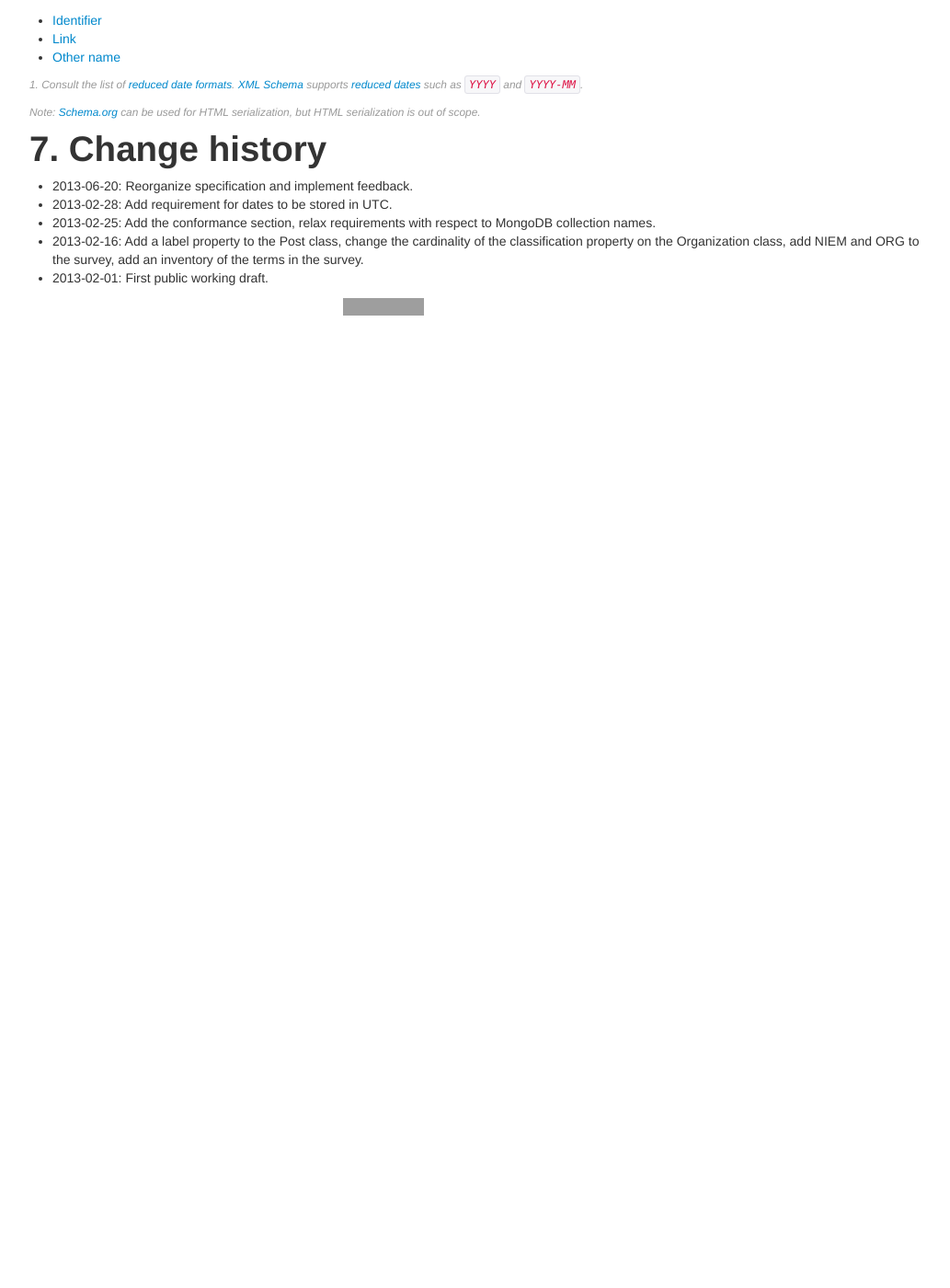
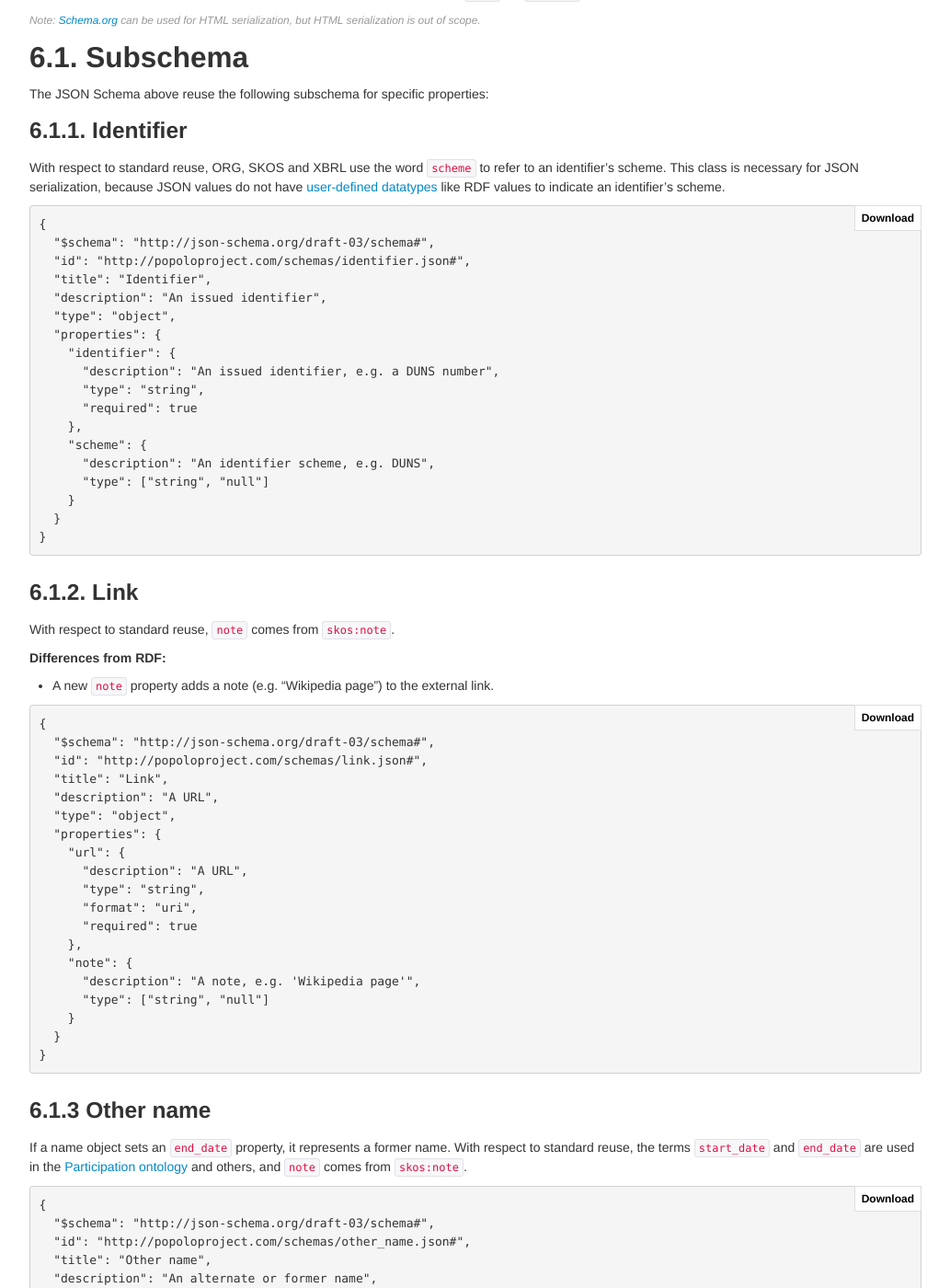
Before and after one commit to popolo-project/popolo-spec, a Jekyll site: the page built from specs/index.md, in a window 1280 px wide and 1400 px high, scrolled down 1870 px. Shown: the whole window at 92% size, without its empty margins (223-1256 px from the left). Built offline with Jekyll 4.4.1, drawn with Linux system fonts in a browser that asks for light colours; nearby versions of some CDN libraries; Markdown is read by kramdown in place of the engine named in the settings; before the commit the page ends 2223 px from its top, so only the background shows below that; some of the changed text lies outside the part shown; grey boxes are pictures that could not be loaded.

Commit message:
add more content and links to subschemas

```diff
--- a/specs/index.md
+++ b/specs/index.md
@@ -135,14 +135,40 @@ Dates <em class="rfc2119">must</em> be stored in <abbr title="Coordinated Univer
   </tbody>
 </table>
 
-The JSON Schema above reuse the following schema for specific properties:
-
-* [Identifier](/schemas/identifier.json)
-* [Link](/schemas/link.json)
-* [Other name](/schemas/other_name.json)
-
 <p class="note" id="note1">1. Consult the list of <a href="https://github.com/opennorth/popolo-spec/wiki/ISO-8601%3A2004-formats">reduced date formats</a>. <a href="http://www.w3.org/XML/Schema.html">XML Schema</a> supports <a href="http://www.w3.org/TR/xmlschema-2/#truncatedformats">reduced dates</a> such as <a href="http://www.w3.org/TR/xmlschema-2/#gYear"><code>YYYY</code></a> and <a href="http://www.w3.org/TR/xmlschema-2/#gYearMonth"><code>YYYY-MM</code></a>.</p>
 <p class="note">Note: <a href="http://schema.org/">Schema.org</a> can be used for HTML serialization, but HTML serialization is out of scope.</p>
+
+## 6.1. Subschema
+
+The JSON Schema above reuse the following subschema for specific properties:
+
+<h3 id="identifier">6.1.1. Identifier</h3>
+
+With respect to standard reuse, ORG, SKOS and XBRL use the word `scheme` to refer to an identifier's scheme. This class is necessary for JSON serialization, because JSON values do not have [user-defined datatypes](http://www.w3.org/TR/swbp-xsch-datatypes/) like RDF values to indicate an identifier's scheme.
+
+<div class="tab-content no-js">
+  <div class="tab-pane active" data-url="/schemas/identifier.json"></div>
+</div>
+
+<h3 id="link">6.1.2. Link</h3>
+
+With respect to standard reuse, `note` comes from [`skos:note`](http://www.w3.org/TR/skos-reference/#notes).
+
+**Differences from RDF:**
+
+* A new `note` property adds a note (e.g. "Wikipedia page") to the external link.
+
+<div class="tab-content no-js">
+  <div class="tab-pane active" data-url="/schemas/link.json"></div>
+</div>
+
+<h3 id="other-name">6.1.3 Other name</h3>
+
+If a name object sets an `end_date` property, it represents a former name. With respect to standard reuse, the terms `start_date` and `end_date` are used in the [Participation ontology](http://vocab.org/participation/schema) and others, and `note` comes from [`skos:note`](http://www.w3.org/TR/skos-reference/#notes).
+
+<div class="tab-content no-js">
+  <div class="tab-pane active" data-url="/schemas/other_name.json"></div>
+</div>
 
 <h1 id="history">7. Change history</h1>
 
--- a/specs/membership.md
+++ b/specs/membership.md
@@ -97,13 +97,13 @@ Briefly, the survey of existing specifications concludes that only the Organizat
 
 **Differences from RDF:**
 
-* Given the [complex encoding](http://www.w3.org/TR/owl-time/) of time intervals in RDF, a simple `start_date` and `end_date`[<sup>2</sup>](#note2) pair is used, as [proposed](http://www.epimorphics.com/web/wiki/organization-ontology-second-draft) by the original developers of the Organization ontology.
-* The terms `person_id` and `organization_id` are used instead of `member` and `organization` to conform to ODM conventions.
 * The value of the `role` property is a string, instead of a `skos:Concept`.
-* The term `links` is used instead of `seeAlso`. A new `note`[<sup>3</sup>](#note3) property adds a note to an external link.
+* The terms `person_id` is used instead of `member` to conform to <abbr title="object-relational mapper">ORM</abbr> conventions.
+* The terms `organization_id` is used instead of `organization` to conform to <abbr title="object-relational mapper">ORM</abbr> conventions.
+* Given the [complex encoding](http://www.w3.org/TR/owl-time/) of time intervals in RDF, a simple `start_date` and `end_date`[<sup>2</sup>](#note2) pair is used instead of `memberDuring`, as [proposed](http://www.epimorphics.com/web/wiki/organization-ontology-second-draft) by the original developers of the Organization ontology.
+* The term `links` is used instead of `seeAlso` and is serialized as an array of [link objects](/specs/#link).
 
 <p class="note" id="note2">2. With respect to reuse, the terms <code>start_date</code> and <code>end_date</code> are used in the <a href="http://vocab.org/participation/schema">Participation ontology</a> and others.</p>
-<p class="note" id="note3">3. <code>note</code> comes from <a href="http://www.w3.org/TR/skos-reference/#notes"><code>skos:note</code></a>. Any additional documentation properties <em class="rfc2119">should</em> re-use SKOS terms.</p>
 
 <ul class="nav nav-tabs no-js">
   <li><a href="#membership-schema">JSON Schema</a></li>
--- a/specs/organization.md
+++ b/specs/organization.md
@@ -149,14 +149,14 @@ In general, subclasses should only be used if the benefits outweigh the complexi
 
 **Differences from RDF:**
 
-* The terms `name` and `other_names` are used instead of `prefLabel` and `altLabel`, to be consistent with the Person class.
-* A new `scheme`[<sup>4</sup>](#note4) property indicates an identifier's scheme, because JSON values do not have [user-defined datatypes](http://www.w3.org/TR/swbp-xsch-datatypes/) like RDF.
-* The term `parent_id`[<sup>5</sup>](#note5) is used instead of `subOrganizationOf`.
-* The term `links` is used instead of `seeAlso`. A new `note`[<sup>6</sup>](#note6) property adds a note to an external link.
+* The terms `name` is used instead of `prefLabel`, to be consistent with the [Person](/specs/person.html) class.
+* The former name and alternate name properties are serialized as a single `other_names` property, whose value is an array of [name objects](/specs/#other-name).
+* The identifier property is serialized as `identifiers`, whose value is an array of [identifier objects](/specs/#identifier).
+* The term `parent_id`[<sup>4</sup>](#note4) is used instead of `subOrganizationOf`.
+* A new `dissolution_date` term is used for the date of dissolution, for which there is no RDF term.
+* The term `links` is used instead of `seeAlso` and is serialized as an array of [link objects](/specs/#link).
 
-<p class="note" id="note4">4. With respect to reuse, ORG, SKOS and XBRL use the word <code>scheme</code> to refer to this value.</p>
-<p class="note" id="note5">5. With respect to reuse, <a href="https://github.com/benedikt/mongoid-tree">mongoid-tree</a>, <a href="https://github.com/collectiveidea/awesome_nested_set/tree/master/lib/awesome_nested_set">awesome_nested_set</a> and <a href="https://github.com/amerine/acts_as_tree">acts_as_tree</a> use <code>parent_id</code>.</p>
-<p class="note" id="note6">6. <code>note</code> comes from <a href="http://www.w3.org/TR/skos-reference/#notes"><code>skos:note</code></a>. Any additional documentation properties <em class="rfc2119">should</em> re-use SKOS terms.</p>
+<p class="note" id="note4">4. With respect to reuse, <a href="https://github.com/benedikt/mongoid-tree">mongoid-tree</a>, <a href="https://github.com/collectiveidea/awesome_nested_set/tree/master/lib/awesome_nested_set">awesome_nested_set</a> and <a href="https://github.com/amerine/acts_as_tree">acts_as_tree</a> use <code>parent_id</code>.</p>
 
 <ul class="nav nav-tabs no-js">
   <li><a href="#organization-schema">JSON Schema</a></li>
--- a/specs/person.md
+++ b/specs/person.md
@@ -158,16 +158,13 @@ Although [`foaf:nick`](http://xmlns.com/foaf/spec/#term_nick) can represent alte
 
 <h1 id="serialization">4. Serialization</h1>
 
-The former name and alternate name properties are serialized as a single `other_names` property, whose value is an array of name objects. If a name object sets an `end_date`[<sup>5</sup>](#note5) property, it represents a former name.
-
 **Differences from RDF:**
 
-* The term `summary`[<sup>6</sup>](#note6) is used instead of `olb`, because abbreviations are avoided.
-* The term `links` is used instead of `seeAlso`. A new `note`[<sup>7</sup>](#note7) property adds a note to an external link.
+* The former name and alternate name properties are serialized as a single `other_names` property, whose value is an array of [name objects](/specs/#other-name).
+* The term `summary`[<sup>5</sup>](#note5) is used instead of `olb`, because abbreviations are avoided.
+* The term `links` is used instead of `seeAlso` and is serialized as an array of [link objects](/specs/#link).
 
-<p class="note" id="note5">5. With respect to reuse, the terms <code>start_date</code> and <code>end_date</code> are used in the <a href="http://vocab.org/participation/schema">Participation ontology</a> and others.</p>
-<p class="note" id="note6">6. With respect to reuse, <a href="http://drupal.org/">Drupal</a> uses the term <code>summary</code> to describe a brief version of a long text.</p>
-<p class="note" id="note7">7. <code>note</code> comes from <a href="http://www.w3.org/TR/skos-reference/#notes"><code>skos:note</code></a>. Any additional documentation properties <em class="rfc2119">should</em> re-use SKOS terms.</p>
+<p class="note" id="note5">5. With respect to reuse, <a href="http://drupal.org/">Drupal</a> uses the term <code>summary</code> to describe a brief version of a long text.</p>
 
 <ul class="nav nav-tabs no-js">
   <li><a href="#person-schema">JSON Schema</a></li>
--- a/specs/post.md
+++ b/specs/post.md
@@ -97,12 +97,11 @@ Briefly, the survey of existing specifications concludes that only the Organizat
 
 **Differences from RDF:**
 
-* The term `name` is used instead of `prefLabel`, to be consistent with the Person class.
-* The terms `person_id` and `organization_id` are used instead of `heldBy` and `postIn` to conform to ODM conventions.
+* The term `label` is used instead of `prefLabel`, to be consistent with the [ContactDetail](/specs/contact-detail.html) class.
 * The value of the `role` property is a string, instead of a `skos:Concept`.
-* The term `links` is used instead of `seeAlso`. A new `note`[<sup>2</sup>](#note2) property adds a note to an external link.
-
-<p class="note" id="note2">2. <code>note</code> comes from <a href="http://www.w3.org/TR/skos-reference/#notes"><code>skos:note</code></a>. Any additional documentation properties <em class="rfc2119">should</em> re-use SKOS terms.</p>
+* The terms `person_id` is used instead of `heldBy` to conform to <abbr title="object-relational mapper">ORM</abbr> conventions.
+* The terms `organization_id` is used instead of `postIn` to conform to <abbr title="object-relational mapper">ORM</abbr> conventions.
+* The term `links` is used instead of `seeAlso` and is serialized as an array of [link objects](/specs/#link).
 
 <ul class="nav nav-tabs no-js">
   <li><a href="#post-schema">JSON Schema</a></li>
```
